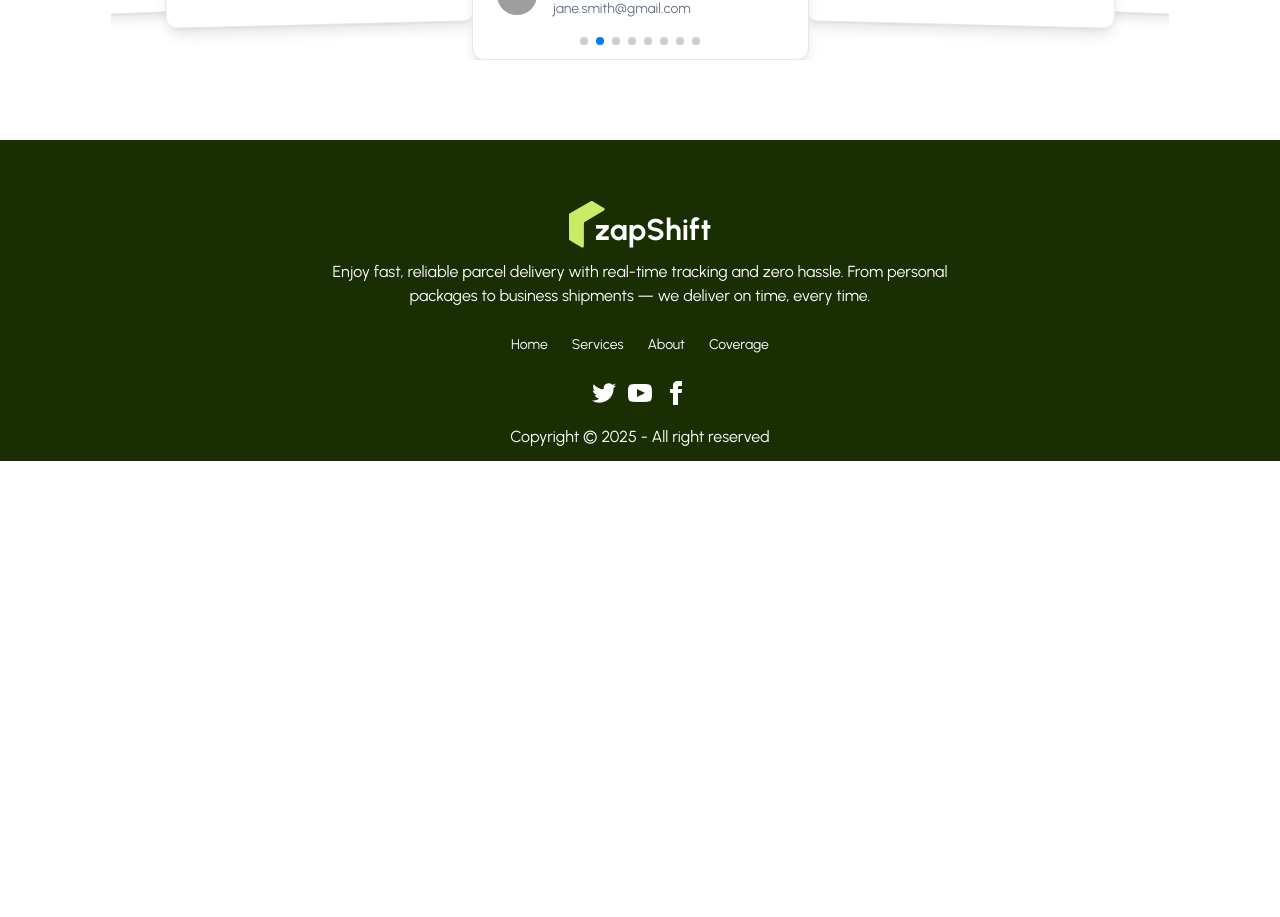
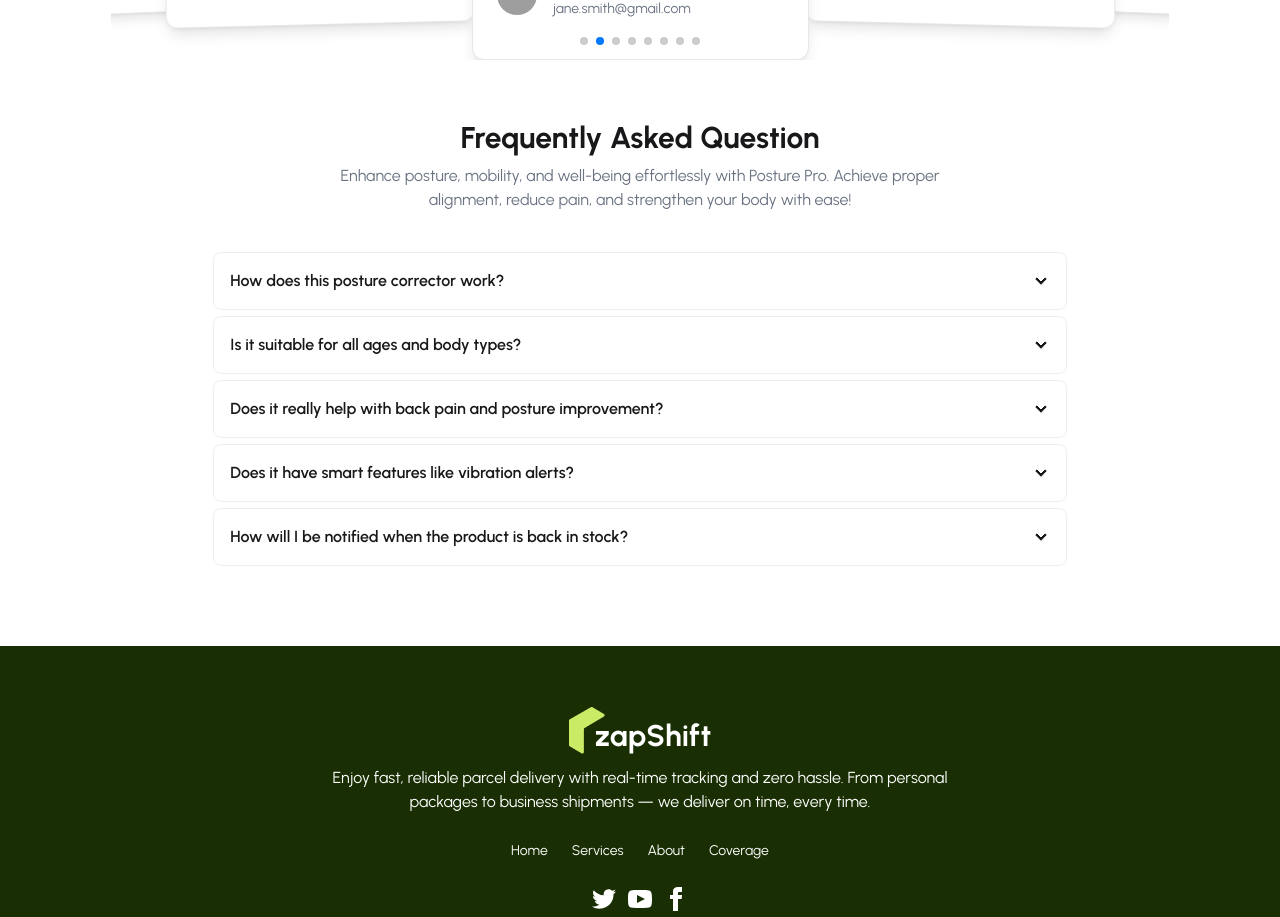
Before and after one commit to lijanahmmed/Zap-Shift-Client, a React (Vite) app: page / in a window 1280 px wide. Shown: the part 3400-4317 px from the top of the page. Before the commit the page ends 3861 px from the top, so only its background shows below. Built offline with nearby package versions, Linux system fonts and the light colour scheme; grey boxes are pictures that could not be loaded.

Commit message:
added FAQ section

```diff
--- /dev/null
+++ b/src/pages/Home/FAQ/FAQ.jsx
@@ -0,0 +1,93 @@
+import React from "react";
+
+const FAQ = () => {
+  return (
+    <div className="w-11/12 md:w-10/12 lg:w-8/12 mx-auto mt-15">
+      <h2 className="text-3xl font-bold text-center">
+        Frequently Asked Question
+      </h2>
+      <p className="text-gray-500 text-center max-w-2xl mx-auto mt-2">
+        Enhance posture, mobility, and well-being effortlessly with Posture Pro.
+        Achieve proper alignment, reduce pain, and strengthen your body with
+        ease!
+      </p>
+      <div className="mt-10 space-y-1.5">
+        <div
+          tabIndex={0}
+          className="collapse collapse-arrow bg-base-100 border-base-300 border"
+        >
+          <div className="collapse-title font-semibold">
+            How does this posture corrector work?
+          </div>
+          <div className="collapse-content text-sm text-gray-500">
+            A posture corrector works by providing support and gentle alignment
+            to your shoulders, back, and spine, encouraging you to maintain
+            proper posture throughout the day. Here’s how it typically
+            functions: A posture corrector works by providing support and gentle
+            alignment to your shoulders.
+          </div>
+        </div>
+
+        <div
+          tabIndex={0}
+          className="collapse collapse-arrow bg-base-100 border-base-300 border"
+        >
+          <div className="collapse-title font-semibold">
+            Is it suitable for all ages and body types?
+          </div>
+          <div className="collapse-content text-sm text-gray-500">
+            Yes. ZapShift is inclusive for all users (18+) and body types. Our
+            digital platform ensures accessibility, while our riders handle the
+            physical transport, making parcel delivery easy for everyone
+            involved.
+          </div>
+        </div>
+
+        <div
+          tabIndex={0}
+          className="collapse collapse-arrow bg-base-100 border-base-300 border"
+        >
+          <div className="collapse-title font-semibold">
+            Does it really help with back pain and posture improvement?
+          </div>
+          <div className="collapse-content text-sm text-gray-500">
+            Yes. ZapShift builds muscle memory by gently correcting spinal
+            alignment. It reduces "tech neck" strain and alleviates lower back
+            pressure, training your body to maintain healthy, pain-free posture
+            naturally over time.
+          </div>
+        </div>
+
+        <div
+          tabIndex={0}
+          className="collapse collapse-arrow bg-base-100 border-base-300 border"
+        >
+          <div className="collapse-title font-semibold">
+            Does it have smart features like vibration alerts?
+          </div>
+          <div className="collapse-content text-sm text-gray-500">
+            Yes. The ZapShift device features a smart sensor that detects when
+            your back curves beyond 25∘. It provides immediate vibration alerts,
+            reminding you to realign and build lasting muscle memory.
+          </div>
+        </div>
+
+        <div
+          tabIndex={0}
+          className="collapse collapse-arrow bg-base-100 border-base-300 border"
+        >
+          <div className="collapse-title font-semibold">
+            How will I be notified when the product is back in stock?
+          </div>
+          <div className="collapse-content text-sm text-gray-500">
+            Sign up for restock alerts by clicking "Notify Me" on the product
+            page. You will receive an automated email or SMS the moment your
+            items are available for purchase again.
+          </div>
+        </div>
+      </div>
+    </div>
+  );
+};
+
+export default FAQ;
--- a/src/pages/Home/Home/Home.jsx
+++ b/src/pages/Home/Home/Home.jsx
@@ -5,6 +5,7 @@ import Reviews from "../Reviews/Reviews";
 import Works from "../Works/Works";
 import Services from "../Services/Services";
 import Features from "../Features/Features";
+import FAQ from "../FAQ/FAQ";
 
 const reviewsPromise = fetch("/reviews.json").then((res) => res.json());
 
@@ -17,6 +18,7 @@ const Home = () => {
       <Brands></Brands>
       <Features></Features>
       <Reviews reviewsPromise={reviewsPromise}></Reviews>
+      <FAQ></FAQ>
     </div>
   );
 };
```
